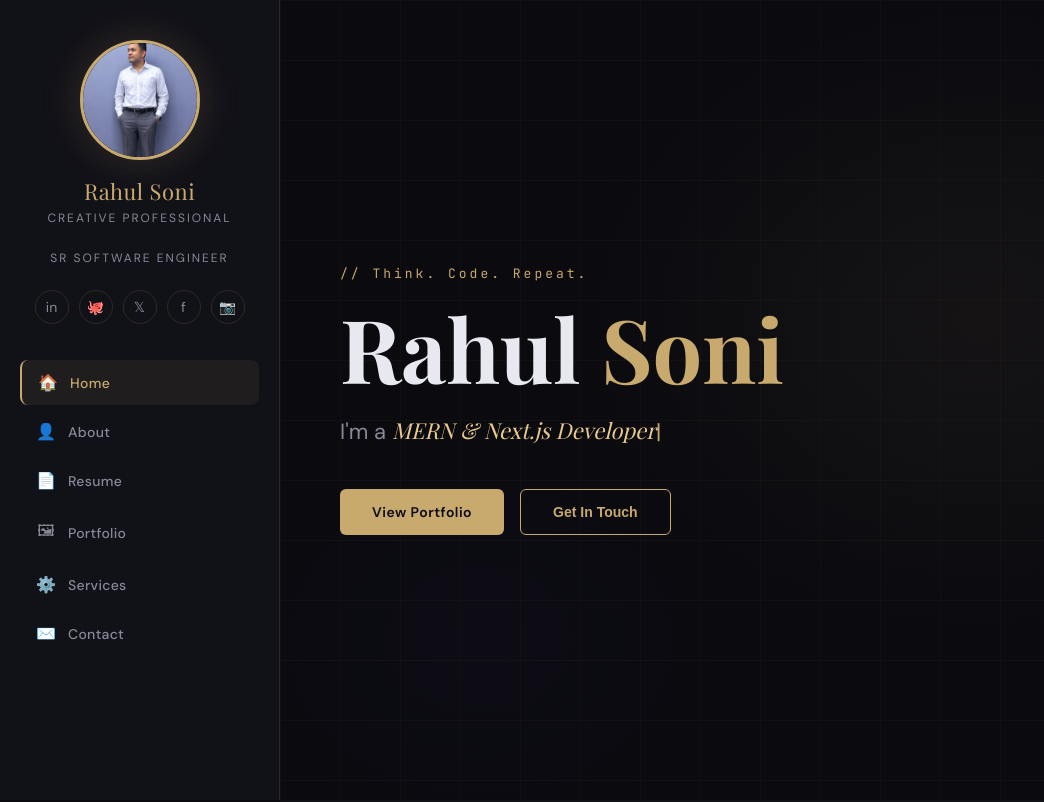
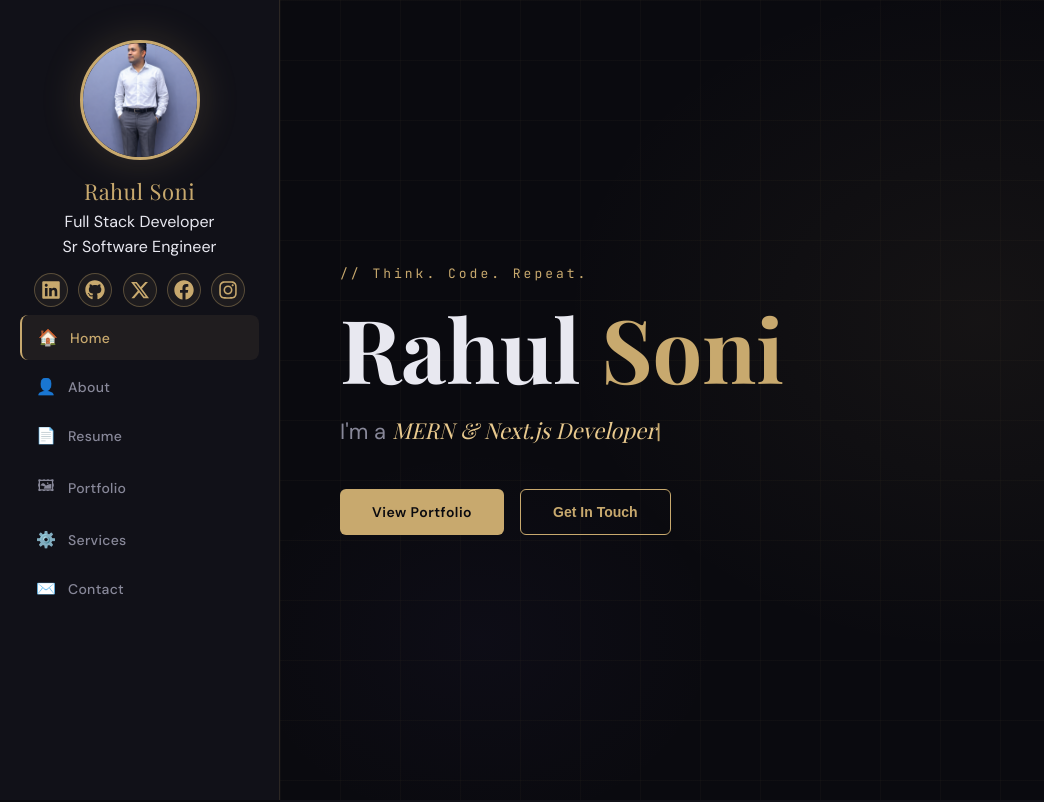
Before and after one commit to Rahul4863/rahulportfolio, a React (Vite) app: page / in a window 1280 px wide. Shown: the top 802 px of the page, without its empty margins (0-1044 px from the left). Built offline with nearby package versions, Linux system fonts and the light colour scheme; a web font is replaced by a local one.

Commit message:
some changes

```diff
--- a/package.json
+++ b/package.json
@@ -10,7 +10,8 @@
   },
   "dependencies": {
     "react": "^18.2.0",
-    "react-dom": "^18.2.0"
+    "react-dom": "^18.2.0",
+    "react-icons": "^5.6.0"
   },
   "devDependencies": {
     "@vitejs/plugin-react": "^4.2.1",
--- a/src/components/Sidebar.jsx
+++ b/src/components/Sidebar.jsx
@@ -29,14 +29,17 @@ export default function Sidebar({
           />
         </div>
         <div className="site-name">Rahul Soni</div>
-        <div className="site-tagline">Creative Professional</div>
+        <div className="site-tagline">Full Stack Developer</div>
         <div className="site-tagline">Sr Software Engineer</div>
-        <div className="social-links">
-          {socials.map((s, i) => (
-            <a key={i} href={s.link} target="_blank" rel="noopener noreferrer">
-              {s.name}
-            </a>
-          ))}
+        <div className="socials">
+          {socials.map((item, index) => {
+            const Icon = item.icon;
+            return (
+              <a key={index} href={item.link} target="_blank" rel="noreferrer">
+                <Icon size={20} />
+              </a>
+            );
+          })}
         </div>
         <nav>
           {NAV_ITEMS.map(({ id, icon, label }) => (
--- a/src/data/constants.js
+++ b/src/data/constants.js
@@ -1,3 +1,5 @@
+import { FaLinkedin, FaGithub, FaFacebook, FaInstagram } from "react-icons/fa";
+import { FaXTwitter } from "react-icons/fa6";
 export const NAV_ITEMS = [
   { id: "hero", icon: "🏠", label: "Home" },
   { id: "about", icon: "👤", label: "About" },
@@ -82,9 +84,24 @@ export const TESTIMONIALS = [
   { initials: "JL", name: "John Larson", role: "Entrepreneur", text: "I've worked with many designers over the years — Alex stands out for the ability to translate complex ideas into clean, compelling visuals." },
 ];
 export const socials = [
-  { name: "in", link: "https://www.linkedin.com/in/rahul-soni-353879195" },
-  { name: "🐙", link: "https://github.com/Rahul4863" },
-  { name: "𝕏", link: "https://x.com/yourusername" },
-  { name: "f", link: "https://facebook.com/yourusername" },
-  { name: "📷", link: "https://instagram.com/yourusername" },
+  {
+    icon: FaLinkedin,
+    link: "https://www.linkedin.com/in/rahul-soni-353879195",
+  },
+  {
+    icon: FaGithub,
+    link: "https://github.com/Rahul4863",
+  },
+  {
+    icon: FaXTwitter,
+    link: "https://x.com/yourusername",
+  },
+  {
+    icon: FaFacebook,
+    link: "https://facebook.com/yourusername",
+  },
+  {
+    icon: FaInstagram,
+    link: "https://instagram.com/yourusername",
+  },
 ];
--- a/src/index.css
+++ b/src/index.css
@@ -99,11 +99,40 @@ body {
 }
 
 .site-tagline {
-  font-size: 12px;
-  color: var(--text-muted);
-  letter-spacing: 2px;
-  text-transform: uppercase;
-  margin-bottom: 24px;
+  margin-top: 2px !important;
+  margin-bottom: 2px !important;
+  line-height: 1.3;
+}
+.socials {
+  display: flex;
+  align-items: center;
+  justify-content: center;
+  gap: 0.65rem;
+  margin: 0.85rem 0 0.5rem;
+  flex-wrap: wrap;
+}
+
+.socials a {
+  display: flex;
+  align-items: center;
+  justify-content: center;
+  width: 34px;
+  height: 34px;
+  border-radius: 50%;
+  border: 1px solid rgba(200, 169, 110, 0.35);
+  color: #c8a96e;
+  background: rgba(200, 169, 110, 0.07);
+  transition: background 0.2s, border-color 0.2s, color 0.2s, transform 0.2s;
+  text-decoration: none;
+}
+.socials a:hover {
+  background: rgba(200, 169, 110, 0.2);
+  border-color: #c8a96e;
+  color: #fff;
+  transform: translateY(-2px);
+}
+.socials a svg {
+  display: block;
 }
 .social-links {
   display: flex;
@@ -358,43 +387,84 @@ section {
   object-fit: cover;
   object-position: top;
 }
+/* ── Profile Image Modal ─────────────────────────────── */
 .img-modal {
   position: fixed;
-  top: 0;
-  left: 0;
+  inset: 0;
+  z-index: 9999;
+  background: rgba(0, 0, 0, 0.75);
+  backdrop-filter: blur(6px);
+  display: flex;
+  align-items: center;
+  justify-content: center;
+  animation: fadeIn 0.25s ease;
+}
+
+@keyframes fadeIn {
+  from { opacity: 0; }
+  to   { opacity: 1; }
+}
+
+.img-modal-content {
+  position: relative;
+  background: #13131a;
+  border: 1px solid rgba(200, 169, 110, 0.3);
+  border-radius: 16px;
+  padding: 2rem;
+  max-width: 380px;
+  width: 90%;
+  text-align: center;
+  box-shadow: 0 0 40px rgba(200, 169, 110, 0.15);
+  animation: slideUp 0.3s ease;
+}
+
+@keyframes slideUp {
+  from { opacity: 0; transform: translateY(20px); }
+  to   { opacity: 1; transform: translateY(0); }
+}
+
+.img-modal-content h3 {
+  color: #c8a96e;
+  font-size: 0.8rem;
+  letter-spacing: 0.12em;
+  text-transform: uppercase;
+  margin-bottom: 1.25rem;
+}
+
+.img-modal-content img {
   width: 100%;
-  height: 100%;
-  background: rgba(0, 0, 0, 0.65);
-  display: flex;
-  align-items: center;
-  justify-content: center;
-  z-index: 9999;
-}
-
-/* Modal Box */
-.img-modal-content {
-  background: #fff;
-  padding: 15px;
-  border-radius: 10px;
-  position: relative;
-  text-align: center;
-}
-
-/* Image inside modal */
-.img-modal-content img {
-  max-width: 350px;
-  width: 100%;
-  border-radius: 8px;
-}
-
-/* Close Button */
+  max-width: 280px;
+  height: 280px;
+  object-fit: cover;
+  border-radius: 50%;
+  border: 3px solid #c8a96e;
+  box-shadow: 0 0 24px rgba(200, 169, 110, 0.25);
+  display: block;
+  margin: 0 auto;
+}
+
 .close-btn {
   position: absolute;
-  top: 8px;
-  right: 12px;
-  font-size: 18px;
+  top: 0.75rem;
+  right: 1rem;
+  color: #c8a96e;
+  font-size: 1.1rem;
   cursor: pointer;
-  color: black;
+  line-height: 1;
+  opacity: 0.7;
+  transition: opacity 0.2s;
+}
+
+.close-btn:hover {
+  opacity: 1;
+}
+.profile-img {
+  cursor: pointer;
+  transition: opacity 0.2s;
+}
+
+.profile-img:hover {
+  opacity: 0.85;
 }
 .about-img svg {
   width: 60%;
```
Also changed, not shown: 1 other file (tests, documents, lock files or other folders).
